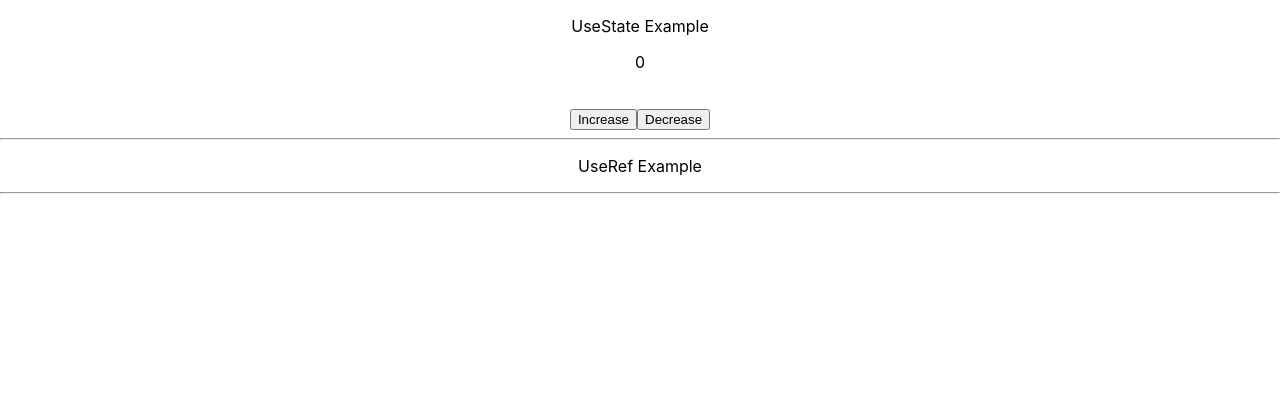
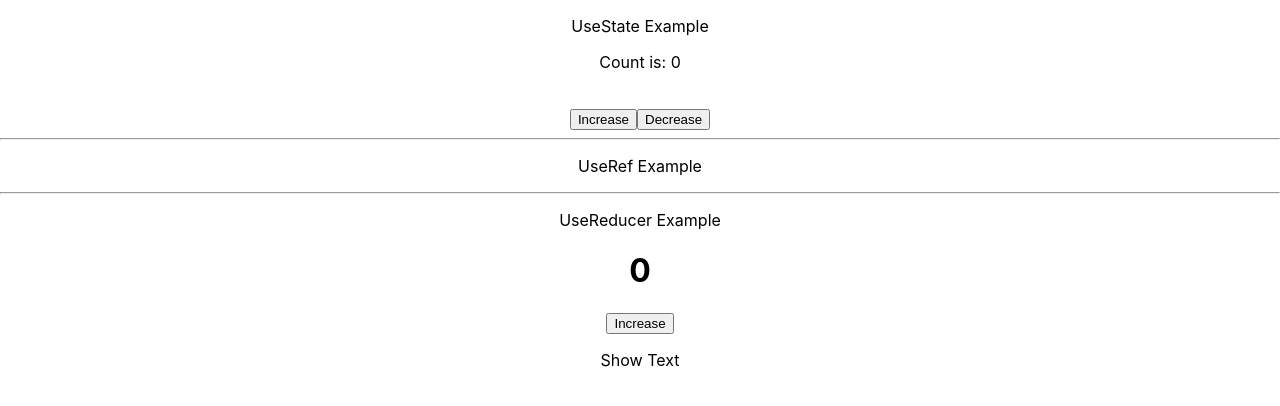
Before and after one commit to sanjeev-dhakjariwala/react-hooks, a React (Create React App) app: page / in a window 1280 px wide. Shown: the top 406 px of the page. Built offline with nearby package versions, Linux system fonts and the light colour scheme.

Commit message:
useReducer hooks example added

```diff
--- a/src/App.js
+++ b/src/App.js
@@ -1,5 +1,6 @@
 import UseState from './components/useStateHook/UseState';
 import UseRef from './components/useRefHook/UseRef';
+import UseReducer from './components/useReducerHook/UseReducer';
 
 import './App.css';
 function App() {
@@ -11,6 +12,8 @@
       <p>UseRef Example</p>
       <UseRef />
       <hr />
+      <p>UseReducer Example</p>
+      <UseReducer />
     </div>
   );
 }
--- a/src/components/useReducerHook/UseReducer.js
+++ b/src/components/useReducerHook/UseReducer.js
@@ -1,7 +1,34 @@
-import React from 'react';
+import React, { useReducer } from 'react';
 
+const reducer = (state, action) => {
+  switch (action.type) {
+    case 'INCREMENT':
+      return { count: state.count + 1, showText: state.showText };
+    case 'toggleShowText':
+      return { count: state.count, showText: !state.showText };
+    default:
+      return state;
+  }
+};
 const UseReducer = () => {
-  return <div></div>;
+  const [state, dispatch] = useReducer(reducer, {
+    count: 0,
+    showText: true,
+  });
+  return (
+    <div>
+      <h1>{state.count}</h1>
+      <button
+        onClick={() => {
+          dispatch({ type: 'INCREMENT' });
+          dispatch({ type: 'toggleShowText' });
+        }}
+      >
+        Increase
+      </button>
+      <p>{state.showText ? 'Show Text' : ''}</p>
+    </div>
+  );
 };
 
 export default UseReducer;
--- a/src/components/useStateHook/UseState.js
+++ b/src/components/useStateHook/UseState.js
@@ -11,7 +11,7 @@
   };
   return (
     <div>
-      <p>{count}</p>
+      <p>Count is: {count}</p>
       <br />
       <button onClick={() => increaseButton('increase')}>Increase</button>
       <button onClick={() => increaseButton('decrease')}>Decrease</button>
```
Also changed, not shown: src/components/useEffectHook/UseEffect.js (added).
